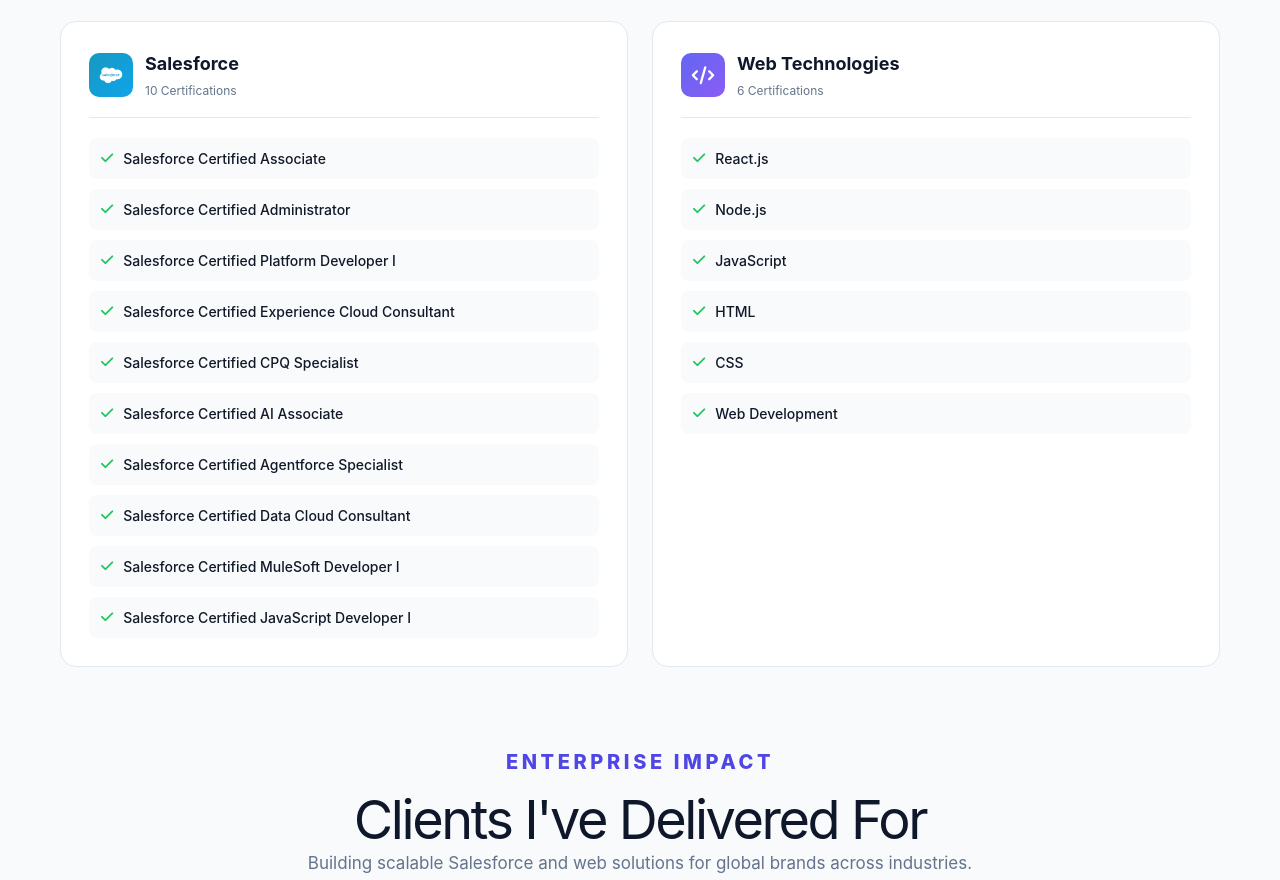
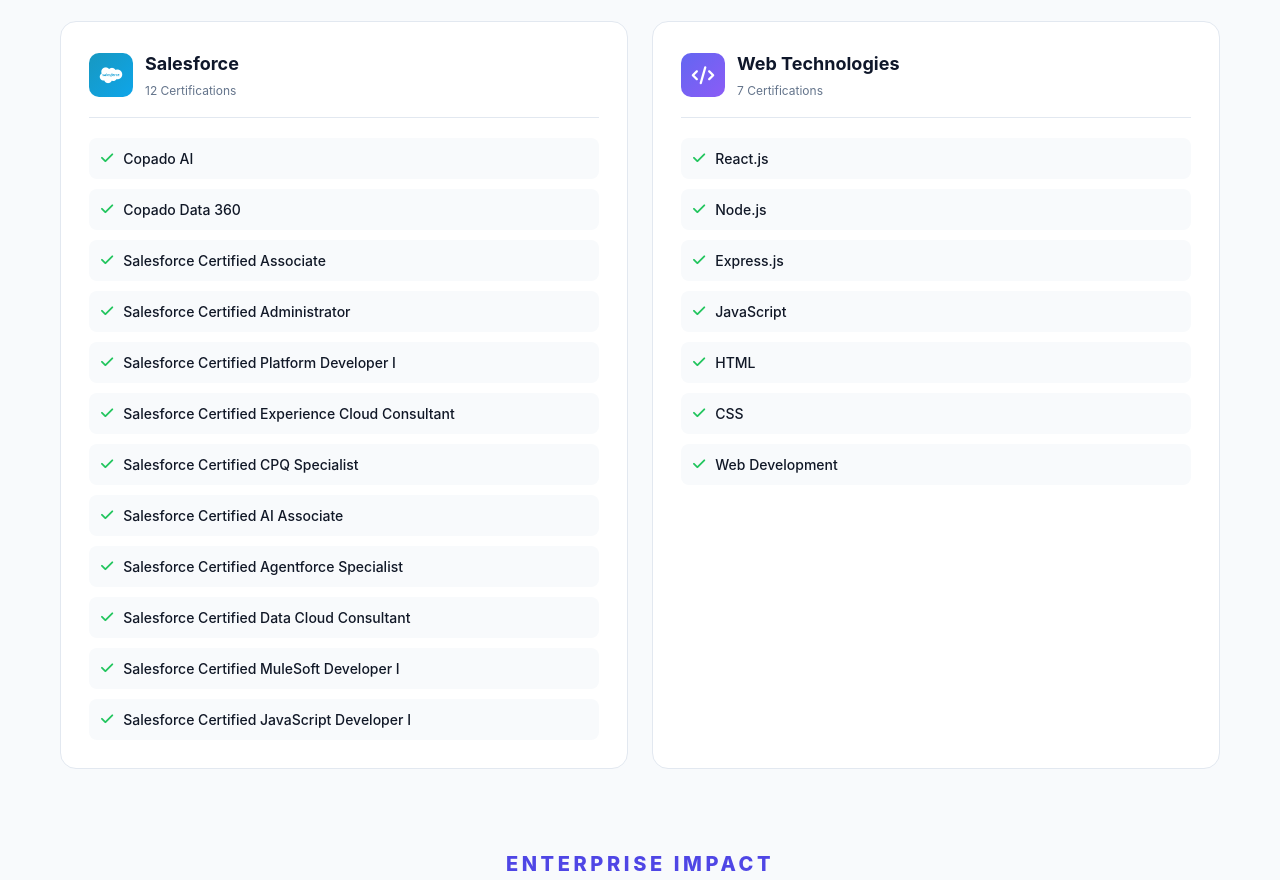
Before and after one commit to vendetta-web/my-portfolio, a React (Create React App) app: page / in a window 1280 px wide. Shown: the part 6120-7000 px from the top of the page. Built offline with nearby package versions, Linux system fonts and the light colour scheme.

Commit message:
Added new certification

```diff
--- a/src/data/learning.js
+++ b/src/data/learning.js
@@ -101,6 +101,8 @@
 
 export const certifications = {
   salesforce: [
+    "Copado AI",
+    "Copado Data 360",
     "Salesforce Certified Associate",
     "Salesforce Certified Administrator",
     "Salesforce Certified Platform Developer I",
@@ -115,6 +117,7 @@
   other: [
     "React.js",
     "Node.js",
+    "Express.js",
     "JavaScript",
     "HTML",
     "CSS",
```
